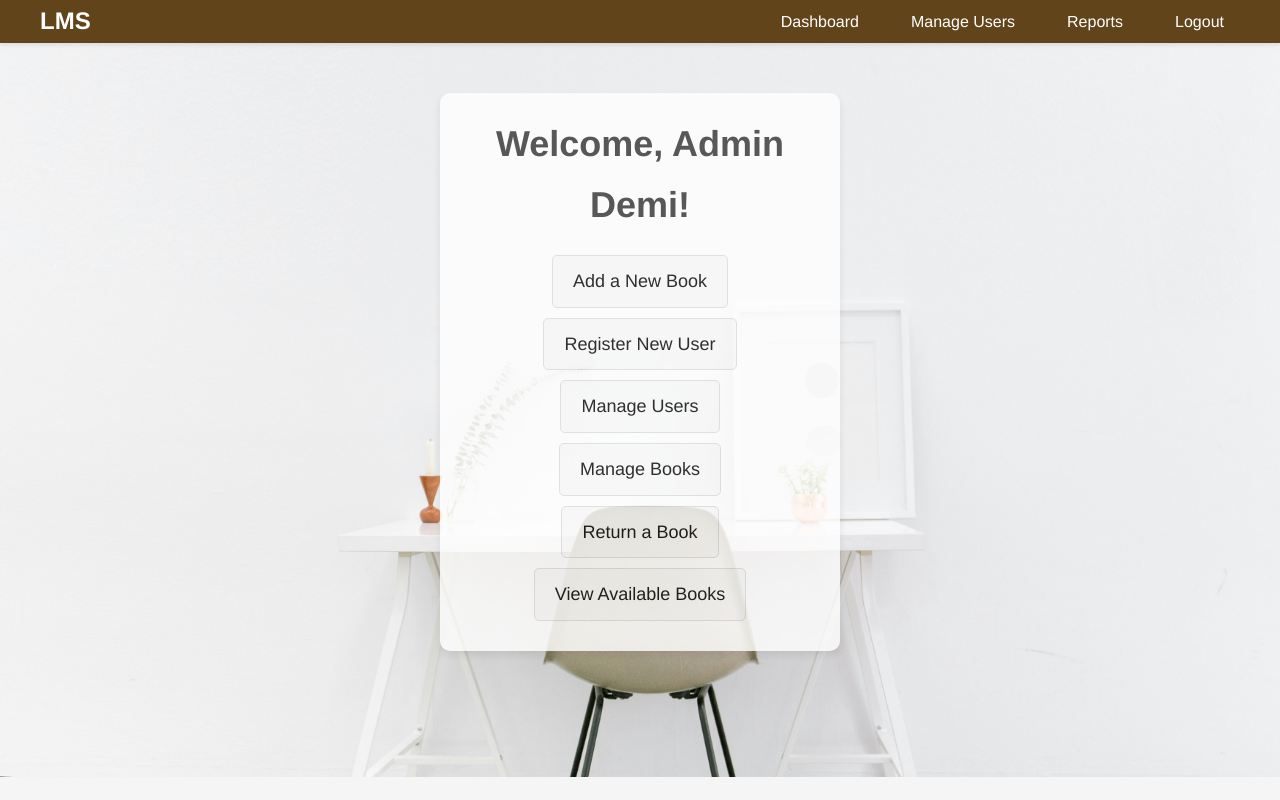
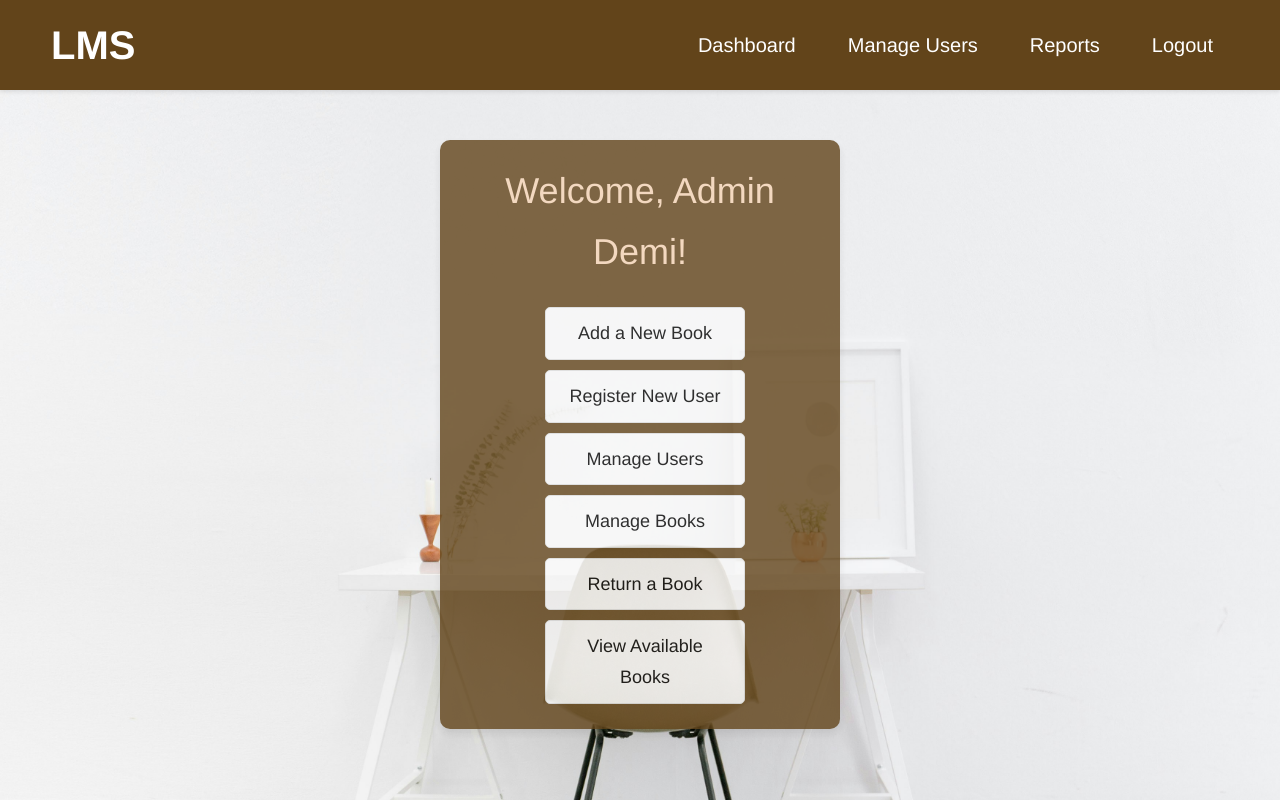
Before and after one commit to dinoaur/LMS, a PHP site: page /dashboard.php in a window 1280 px wide. Run offline with PHP 8.4, Linux system fonts and the light colour scheme; a user stored in the database is signed in.

Commit message:
Update styles.css

```diff
--- a/css/styles.css
+++ b/css/styles.css
@@ -23,7 +23,7 @@ body {
 .form-container {
     width: 400px;
     margin: 50px auto;
-    padding: 20px;
+    padding: 10px;
     background-color: rgb(255, 255, 255, );
     opacity: .8;
     border-radius: 10px;
@@ -35,12 +35,12 @@ body {
 /* Navigation bar */
 .navbar {
     background-color: #62441a;
-    padding: 1px;
+    padding-bottom: 25 px;
     display: flex;
     justify-content: center;
     align-items: center;
     box-shadow: 0 2px 4px rgba(0, 0, 0, 0.1);
-    position: sticky;
+    /* position: sticky; */
     top: 0;
     width: 100%;
     z-index: 10;
@@ -49,6 +49,7 @@ body {
 .navbar-container {
     display: flex;
     align-items: center;
+    padding: 11px;
     justify-content: space-between;
     max-width: 1200px;
     width: 100%;
@@ -56,7 +57,7 @@ body {
 
 .navbar-logo {
     color: white;
-    font-size: 24px;
+    font-size: 40px;
     font-weight: 600;
     text-decoration: none;
 }
@@ -73,7 +74,7 @@ body {
 
 .navbar-menu li a {
     color: white;
-    font-size: 16px;
+    font-size: 20px;
     text-decoration: none;
     padding: 8px 16px;
     border-radius: 5px;
@@ -90,7 +91,7 @@ body {
     width: 400px;
     margin: 50px auto;
     padding: 20px;
-    background-color: #fff;
+    background-color: #62441a;
     opacity: 80%;
     border-radius: 10px;
     box-shadow: 0 4px 8px rgba(0, 0, 0, 0.1);
@@ -105,23 +106,28 @@ body {
 }
 
 .dashboard-container ul li {
-    margin: 10px 0;
+    display: inline-block;
+    width: 200px; /* Set a fixed width for all items */
+    text-align: center; /* Center-align the text within the block */
 }
 
 .dashboard-container ul li a {
-    display: inline-block;
+    display: block; /* Make <a> fill the parent <li> */
     padding: 10px 20px;
+    margin: 5px;
     color: #000000;
     background-color: #f9f9f9;
     border: 1px solid #ddd;
     border-radius: 5px;
     text-decoration: none;
     transition: background-color 0.3s ease, color 0.3s ease;
+    width: 100%; /* Ensure <a> fills the width of the parent <li> */
+    box-sizing: border-box; /* Include padding and border in width calculation */
 }
 
+
 .dashboard-container ul li a:hover {
-    background-color: #ccc26c;
-    color: #fff;
+    background-color: #faec9d;
 }
 
 /* Dashboard Logout Link */
@@ -136,16 +142,16 @@ body {
 }
 
 /* Welcome Message & Role Display */
-.dashboard-container h2 {
-    font-size: 24px;
-    color: #62441a;
+.dashboard-container h1 {
+    /* font-size: 24px; */
+    color: #f5d4b5;
     margin-bottom: 10px;
     font-weight: 500;
 }
 
 .dashboard-container p {
     font-size: 18px;
-    color: #555;
+    color: #f5d4b5;
     font-weight: 400;
 }
 
```
